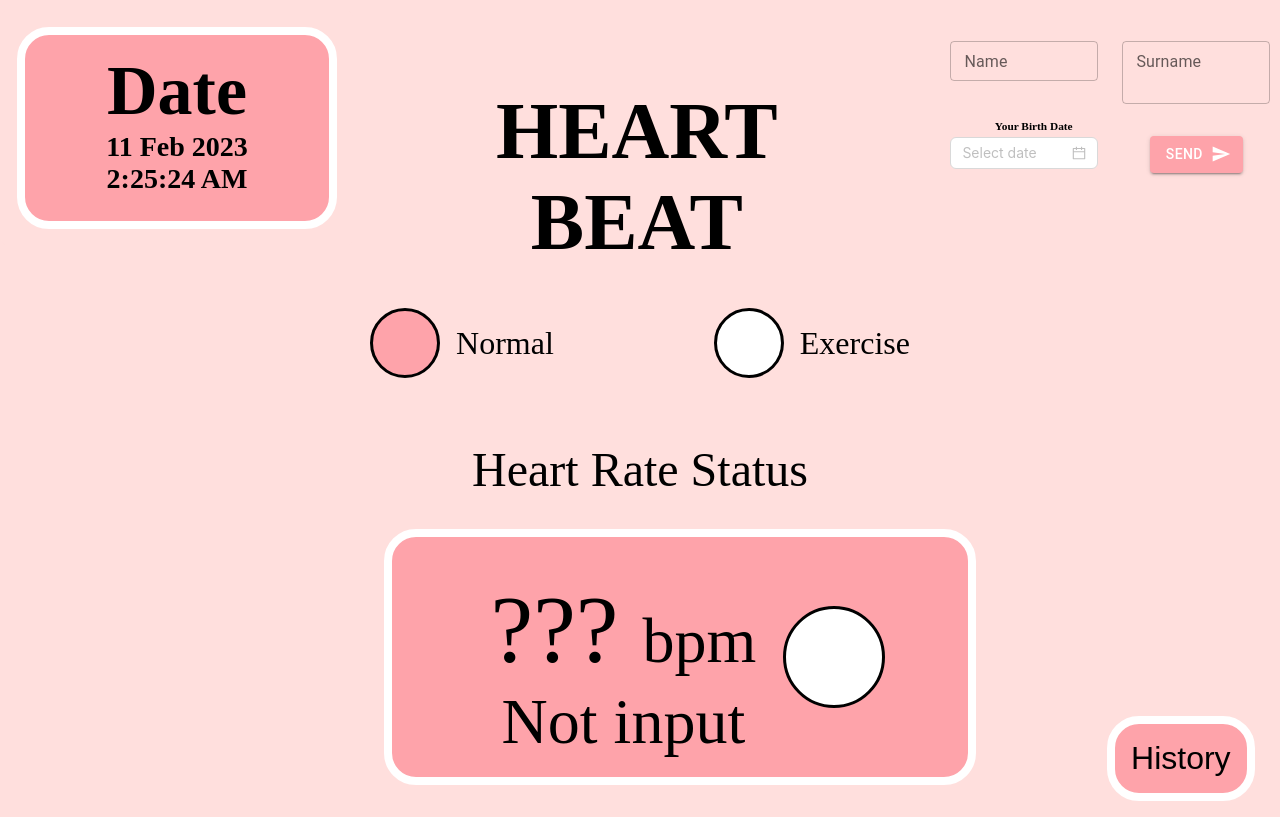
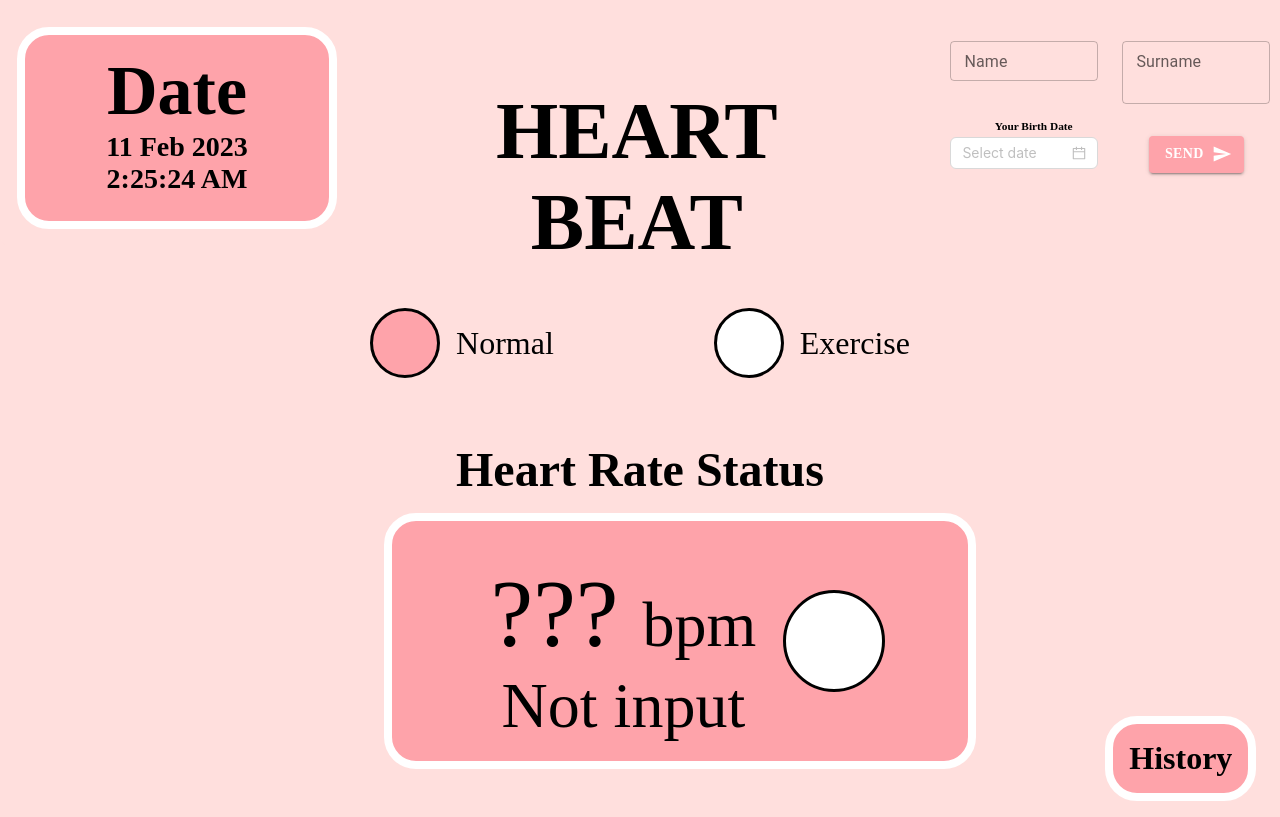
Before and after one commit to Exceed05-HeartBeat/Front-end, a React (Vite) app: page / in a window 1280 px wide. Built offline with nearby package versions, Linux system fonts and the light colour scheme; no server answers.

Commit message:
minor changes

```diff
--- a/src/App.css
+++ b/src/App.css
@@ -26,6 +26,8 @@
   background-color: #fea3aa;
   transition: all 0.3s ease-in !important;
   border-radius: 2rem;
+  font-family:inherit;
+  font-weight:bold;
 }
 
 .History:hover{
@@ -50,6 +52,7 @@
   width: 9rem;
   padding-left: 0.3cm;
   margin-bottom: 0.3rem;
+
 }
 
 .parentBox{
@@ -88,6 +91,7 @@
 .HR{
   /* border: 1px solid black; */
   font-size: 3rem;
+  font-weight: bold;
 }
 
 .HR_Card{
@@ -100,7 +104,7 @@
   justify-content: center;
   flex-direction: row;
   align-items: center;
-  margin-top: 2rem;
+  margin-top: 1rem;
   background-color: #fea3aa;
   gap: 1rem;
   border-radius: 2rem;
@@ -109,7 +113,10 @@
 .btn {
   background-color: #fea3aa !important;
   transition: all 0.3s ease-in !important;
+  font-family: inherit !important;
+  font-weight: bold !important;
 }
+
 
 .btn:hover {
   background-color: plum!important;
@@ -118,6 +125,7 @@
 .Send{
   background-color: #fea3aa;
   height: 2rem
+
 }
 
 .Send:hover{
@@ -182,6 +190,7 @@
 .send{
   background-color: #fea3aa;
 
+
 }
 
 body{
--- a/src/History.jsx
+++ b/src/History.jsx
@@ -129,7 +129,7 @@ async function fetchData(params) {
       </div>
       <div style={{ textAlign: 'center' , marginTop: '20px'}}>
       <a href='/'>
-      <button className='back_button' style={{ borderRadius: '20px', padding: '10px 20px' }}>
+      <button className='back_button'>
           <span style={{ transform: 'rotate(180deg)' }}>&larr;</span> Back
         </button>
       </a>
--- a/src/Home.jsx
+++ b/src/Home.jsx
@@ -205,9 +205,11 @@ function Home() {
       </Grid>
       <Grid item xs={6}>
         <br></br>
+
       <Button onClick={Submit} className={"btn"} variant="contained" endIcon={<SendIcon />}>
 
         Send
+
       </Button>
       </Grid>
         </Grid>
@@ -246,8 +248,6 @@ function Home() {
       <div className='parentBox'>
         <div className='box'>
         <div className='status' style={status ? null: redBox}>
-
-
           </div>
           <div>
           Normal
@@ -255,7 +255,6 @@ function Home() {
         </div>
         <div className='box'>
         <div className='status' style={status ? redBox : null}>
-
           </div>
           <div>
           Exercise
--- a/src/style/History.css
+++ b/src/style/History.css
@@ -71,6 +71,13 @@
     margin-left: 1rem;
     background-color: #fea3aa;
     border: 0.5rem solid white;
+    font-family: inherit;
+    font-weight: bold;
+    transition: all 0.3s ease-in !important;
+  }
+
+  .button_size:hover {
+    background-color: plum;
   }
 
   .box_table {
@@ -94,7 +101,7 @@
     padding: 8px;
   }
 
-  .back-button {
+  /* .back-button {
     background-color: white;
     border: 1px solid #FEA3AA;
     border-radius: 50px;
@@ -105,11 +112,26 @@
     justify-content: center;
     cursor: pointer;
     font-size: 32px;
-  }
+  } */
 
   .back_button {
     font-size: 28px;
+    border-radius: 20px;
+    padding: 10px 20px;
+    background-color: #fea3aa;
+    font-family: inherit;
+    font-weight: bold;
+    border: 0.25rem solid white;
+    transition: all 0.3s ease-in !important;
+
   }
+
+
+
+.back_button:hover {
+  background-color:  plum;
+}
+
 
   .back-button:before {
     content: "\2190";
```
